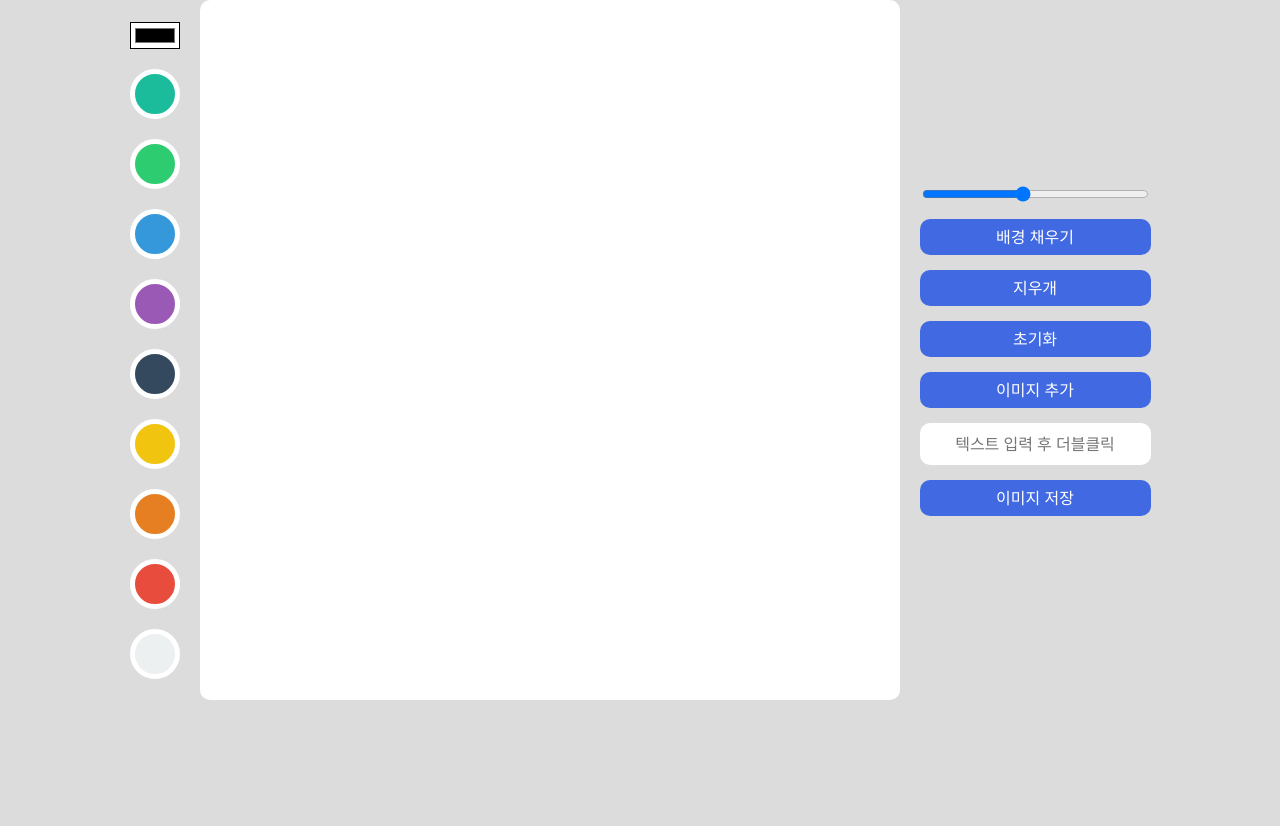
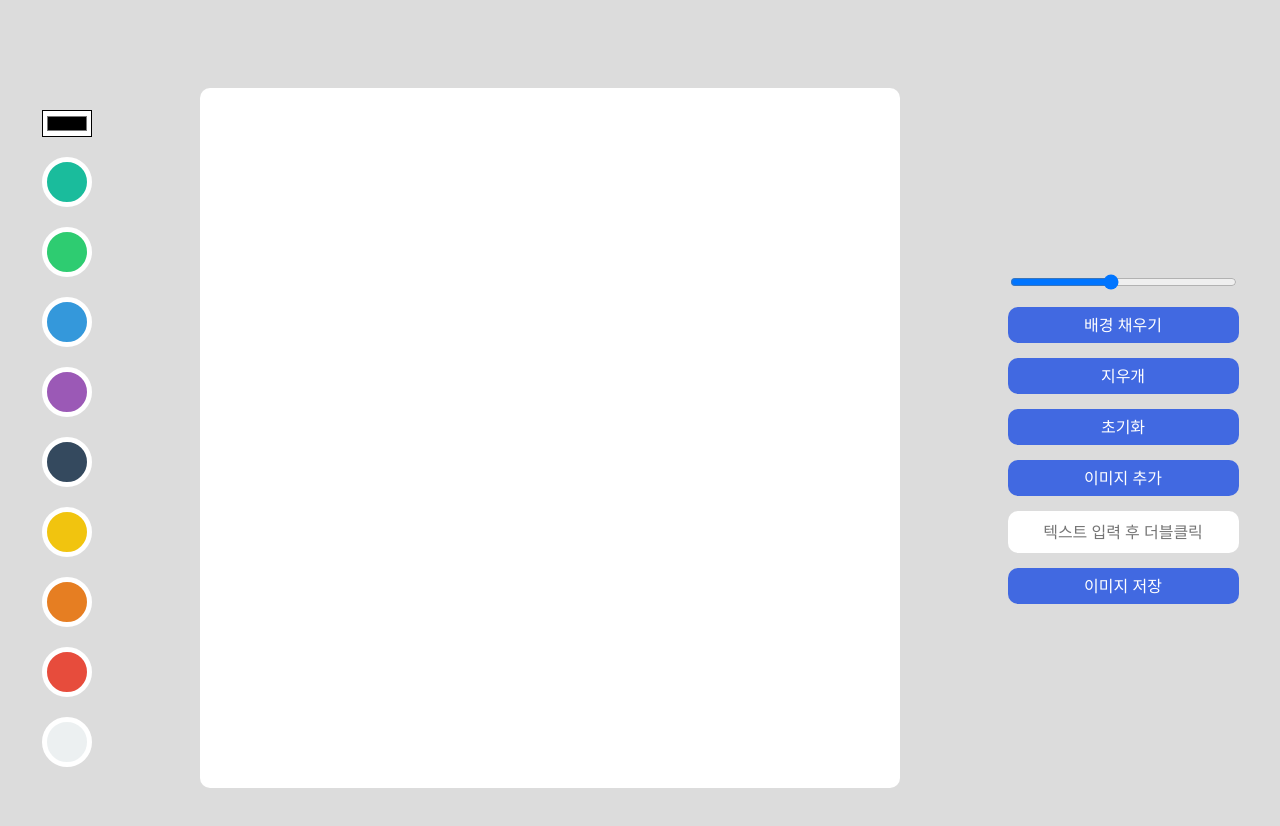
Before and after one commit to hyeonpearl/Meme-Maker, a plain HTML site: page index.html in a window 1280 px wide. Before the commit the page ends 800 px from the top, so only its background shows below. Drawn offline with Linux system fonts and the light colour scheme.

Commit message:
style: add margin at canvas

```diff
--- a/style.css
+++ b/style.css
@@ -15,6 +15,7 @@ body {
 }
 
 canvas {
+  margin: 5.5rem;
   width: 700px;
   height: 700px;
   background-color: white;
```
